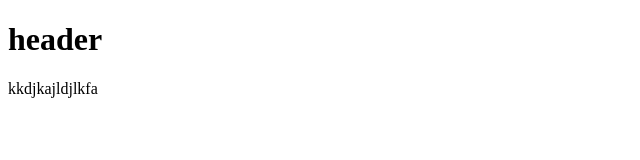
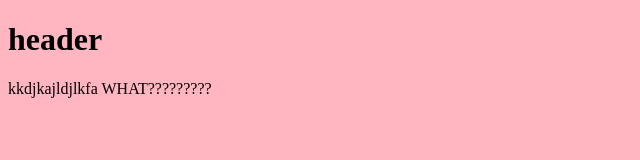
Before and after one commit to anneasha/test, a plain HTML site: page index.html in a window 1280 px wide. Shown: the whole page, without its empty margins (0-640 px from the left). Drawn offline with Linux system fonts and the light colour scheme.

Commit message:
added css

```diff
--- a/index.html
+++ b/index.html
@@ -1,12 +1,15 @@
 <!DOCTYPE html>
 <!DOCTYPE html>
+
 <html>
 <head>
 	<title>page</title>
 	<meta charset="utf-8">
+	 <link rel="stylesheet" type="text/css" href="styles.css">
+
 </head>
 <body>
 <h1>header</h1>
-<p>kkdjkajldjlkfa</p>
+<p>kkdjkajldjlkfa WHAT?????????</p>
 </body>
 </html>
--- /dev/null
+++ b/styles.css
@@ -0,0 +1 @@
+body {background-color: lightpink;}
```
